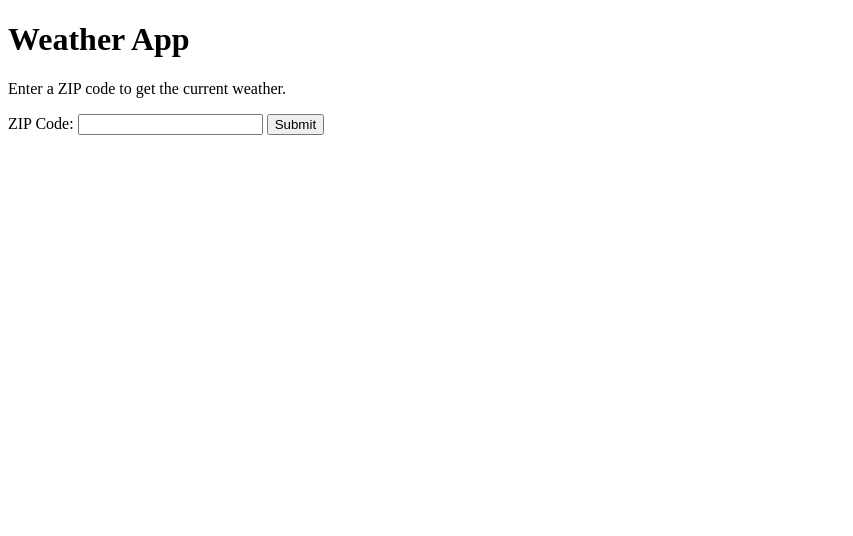
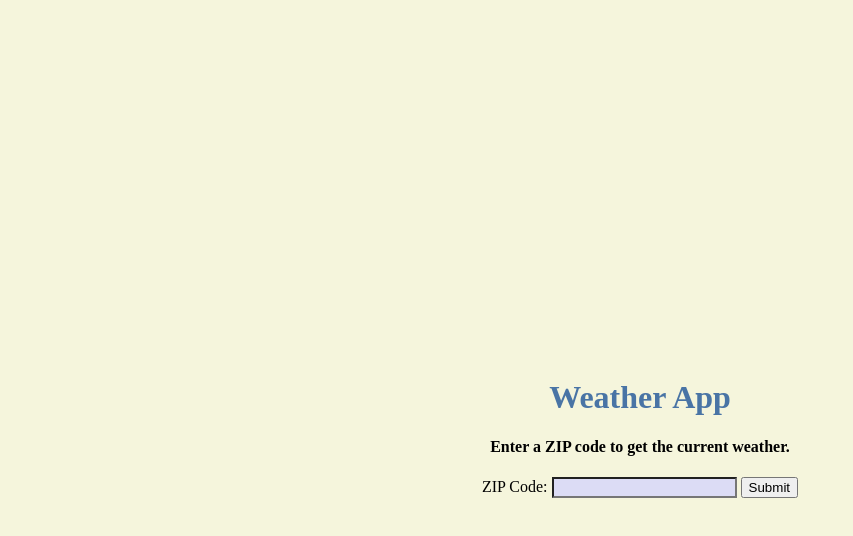
Before and after one commit to austincomstock/weather-app, a website: page index.html in a window 1280 px wide. Shown: the whole page, without its empty margins (0-853 px from the left). Drawn offline with Linux system fonts and the light colour scheme.

Commit message:
Added inline css style

```diff
--- a/index.html
+++ b/index.html
@@ -1,19 +1,25 @@
 <!DOCTYPE html>
 <html lang="en">
-<head>
-    <meta charset="UTF-8">
-    <meta http-equiv="X-UA-Compatible" content="IE=edge">
-    <meta name="viewport" content="width=device-width, initial-scale=1.0">
+  <head>
+    <meta charset="UTF-8" />
+    <meta http-equiv="X-UA-Compatible" content="IE=edge" />
+    <meta name="viewport" content="width=device-width, initial-scale=1.0" />
     <title>Weather App</title>
-</head>
-<body>
-    <h1>Weather App</h1>
-    <p>Enter a ZIP code to get the current weather.</p>
-    <form action="/" method="post">
+  </head>
+  <body style="background-color: #f5f5dc">
+    <div style="text-align: center; margin: 30% auto">
+      <h1 style="color: #4974a5">Weather App</h1>
+      <h4>Enter a ZIP code to get the current weather.</h4>
+      <form action="/" method="post">
         <label for="zipInput">ZIP Code: </label>
-        <input id="zipInput" type="text" name="zipCode">
+        <input
+          id="zipInput"
+          type="text"
+          name="zipCode"
+          style="background-color: #dcdcf5"
+        />
         <button type="submit">Submit</button>
-    </form>
-
-</body>
+      </form>
+    </div>
+  </body>
 </html>
```
